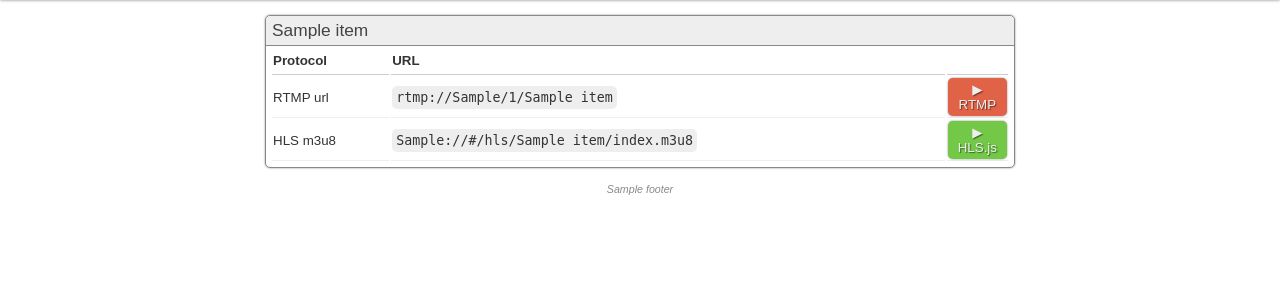
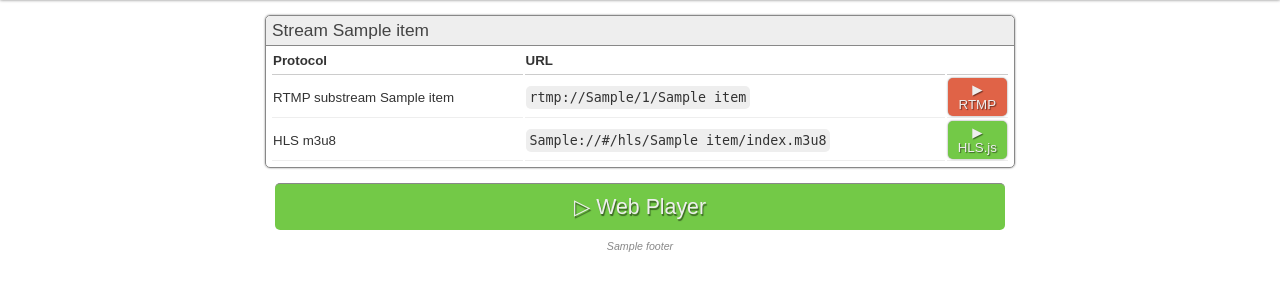
Before and after one commit to deflax/vod-rtmp, a Flask app: template frontend/app/templates/default/main.html.j2 in a window 1280 px wide. Shown: the part 63-363 px from the top of the page. Run offline with Flask 2, Linux system fonts and the light colour scheme; the template is opened without the code that fills it: most values are stand-ins (such as "Sample title", 1, 10 or a date in 2020); parts of the project's set-up code (start-up, migrations or seed data) failed here and were passed over.

Commit message:
provide hlsindex for the api

```diff
--- a/frontend/app/frontend.py
+++ b/frontend/app/frontend.py
@@ -21,12 +21,12 @@ def start():
     )
     return page
 
-@frontend.route("/player/<appname>/<streamname>")
-def show_player(appname, streamname):
+@frontend.route("/player/<appname>/<hlsindex>")
+def show_player(appname, hlsindex):
     playerTemplate = '%s/player.html.j2' % zomstream.configuration['template_folder']
     page = flask.render_template(
         playerTemplate,
-        streamname=streamname,
+        hlsindex=hlsindex,
         appname=appname,
         configuration=zomstream.configuration
         )
--- a/frontend/app/templates/default/main.html.j2
+++ b/frontend/app/templates/default/main.html.j2
@@ -18,7 +18,7 @@
 {% endif %}
 {% for item in items %}
 <article>
-  <h1>{{ item[1] }}</h1>
+  <h1>Stream {{ item[1] }}</h1>
   <table>
     <tbody>
       <tr>
@@ -27,20 +27,26 @@
         <th></th>
       </tr>
       <tr>
-        <td>RTMP url</td>
-        <td><em class="url">rtmp://{{ configuration["rtmp_base"] }}/{{ item[0] }}/{{ item[1] }}</em></td>
-        <td class="btn"><a href="rtmp://{{ configuration['rtmp_base'] }}/{{ item[0] }}/{{ item[1] }}" class="btn btn-red">&#9654;<br/>RTMP</a></td>
+	<td>RTMP substream {{ item[2] }}</td>
+        <td><em class="url">rtmp://{{ configuration["rtmp_base"] }}/{{ item[0] }}/{{ item[2] }}</em></td>
+        <td class="btn"><a href="rtmp://{{ configuration['rtmp_base'] }}/{{ item[0] }}/{{ item[2] }}" class="btn btn-red">&#9654;<br/>RTMP</a></td>
       </tr>
       <tr>
         <td>HLS m3u8</td>
 	<td><em class="url">{{ configuration['web_proto'] }}://{{ configuration['base_url'] }}/hls/{{ item[1] }}/index.m3u8</em></td>
 <!--	<td class="btn"><a href="{{ configuration['web_proto'] }}://{{ configuration['base_url'] }}/player/{{ item[1] }}" class="btn btn-green">&#9654;<br/>HLS.js</a></td> -->
-	<td class="btn"><a href="{{ url_for('frontend.show_player', streamname=item[1], appname=item[0]) }}" class="btn btn-green">&#9654;<br/>HLS.js</a></td>
+	<td class="btn"><a href="{{ url_for('frontend.show_player', appname=item[0], hlsindex=item[1]) }}" class="btn btn-green">&#9654;<br/>HLS.js</a></td>
       </tr>
     </tbody>
   </table>
 </article>
 {% endfor %}
+
+  <a href="{{ url_for('frontend.show_player', streamname=item[1], appname=item[0]) }}"
+    class="btn-large btn-green">
+      &#9655; Web Player
+    </a>
+
 </main>
 <footer>
 {{ configuration["footer"] }}
--- a/frontend/app/templates/default/player.html.j2
+++ b/frontend/app/templates/default/player.html.j2
@@ -22,7 +22,7 @@
     var hls = new Hls({
       debug: true,
     });
-    hls.loadSource("{{ configuration['web_proto'] }}://{{ configuration['base_url'] }}/hls/{{ streamname }}/index.m3u8");
+    hls.loadSource("{{ configuration['web_proto'] }}://{{ configuration['base_url'] }}/hls/{{ hlsindex }}.m3u8");
     hls.attachMedia(video);
     hls.on(Hls.Events.MEDIA_ATTACHED, function () {
       video.muted = true;
@@ -33,7 +33,7 @@
   // When the browser has built-in HLS support (check using `canPlayType`), we can provide an HLS manifest (i.e. .m3u8 URL) directly to the video element throught the `src` property.
   // This is using the built-in support of the plain video element, without using hls.js.
   else if (video.canPlayType('application/vnd.apple.mpegurl')) {
-    video.src = "{{ configuration['web_proto'] }}://{{ configuration['base_url'] }}/hls/{{ streamname }}/index.m3u8";
+    video.src = "{{ configuration['web_proto'] }}://{{ configuration['base_url'] }}/hls/{{ hlsindex }}.m3u8";
     video.addEventListener('canplay', function () {
       video.play();
     });
--- a/frontend/app/zomstream.py
+++ b/frontend/app/zomstream.py
@@ -40,8 +40,10 @@ class Zomstream:
                 for stream in streams:
                     name = stream.find('name')
                     rate = stream.find('bw_video')
+                    streamname = name.text
+                    hlsindex = streamname.split('_'[0]
                     if rate.text != "0":
-                        self.streamnames.append( [appname.text, name.text] )
+                        self.streamnames.append( [appname.text, hlsindex, streamname] )
 
         return self.streamnames
 
```
